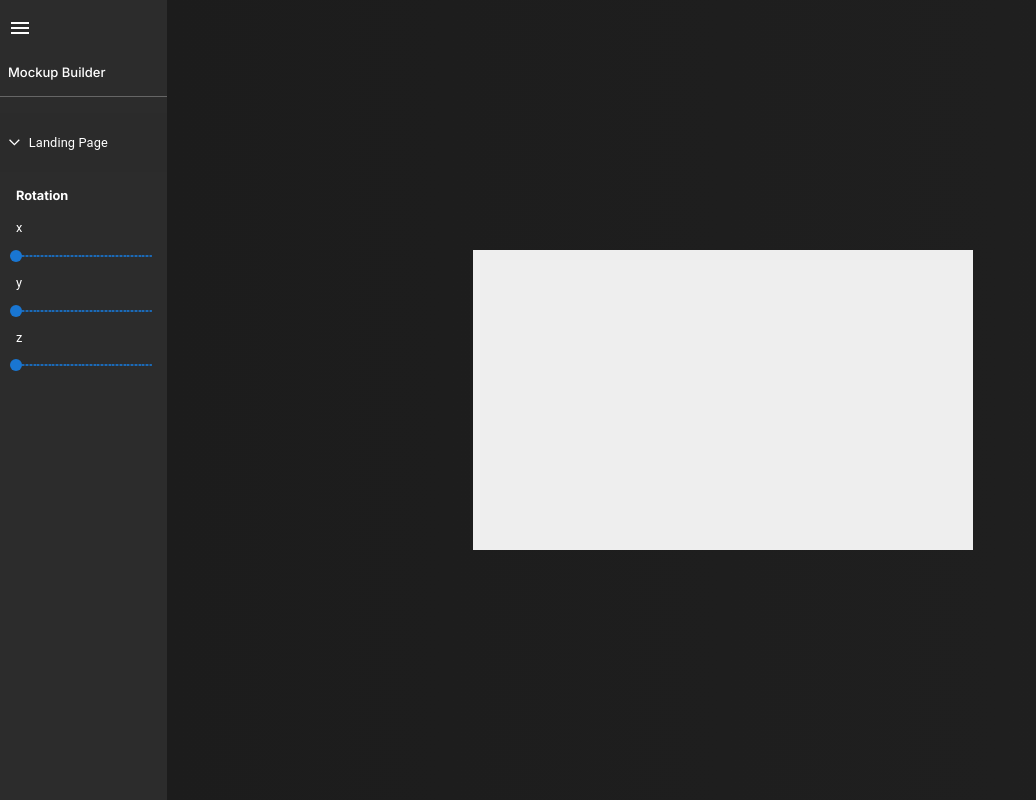
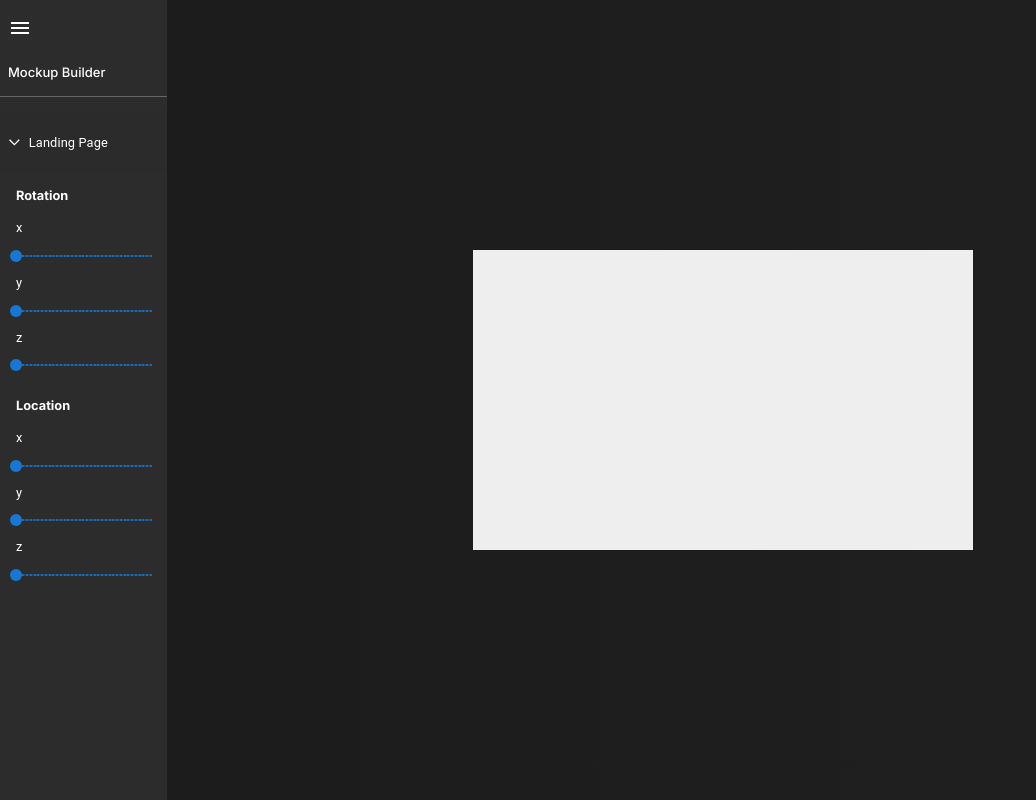
Before and after one commit to lyandeveloper/MockupBuilder, a Next.js app: page / in a window 1280 px wide. Both pictures are taken after a click on the button "Landing Page". Shown: the whole page, without its empty margins (0-1036 px from the left). Built offline with nearby package versions, Linux system fonts and the light colour scheme.

Commit message:
feat: add location

```diff
--- a/src/app/page.module.css
+++ b/src/app/page.module.css
@@ -84,6 +84,7 @@
   }
 
   .field_group {
+    margin-bottom: 2cqmin;
     .title {
       font-weight: bold;
     }
--- a/src/app/page.tsx
+++ b/src/app/page.tsx
@@ -11,6 +11,10 @@ export default function Home() {
   const [rotX, setRotX] = useState(0);
   const [rotY, setRotY] = useState(0);
   const [rotZ, setRotZ] = useState(0);
+
+  const [locX, setLocX] = useState(0);
+  const [locY, setLocY] = useState(0);
+  const [locZ, setLocZ] = useState(0);
 
   return (
     <main className={styles.main}>
@@ -41,14 +45,36 @@ export default function Home() {
                 onChange={(event, value) => setRotZ(typeof value === 'number' ? value : 0)}
               />
             </div>
+
+            <div className={styles.field_group}>
+              <span className={styles.title}>Location</span><br /><br />
+              <CustomizedSlider
+                label="x"
+                value={locX}
+                onChange={(event, value) => setLocX(typeof value === 'number' ? value : 0)}
+              />
+              <CustomizedSlider
+                label="y"
+                value={locY}
+                onChange={(event, value) => setLocY(typeof value === 'number' ? value : 0)}
+              />
+              <CustomizedSlider
+                label="z"
+                value={locZ}
+                onChange={(event, value) => setLocZ(typeof value === 'number' ? value : 0)}
+              />
+            </div>
           </CustomCollapse>
         </div>
       </aside>
       <section className={styles.viewport}>
         <div
           className={styles.object}
-          style={{ transform: `rotateX(${rotX}deg) rotateY(${rotY}deg) rotateZ(${rotZ}deg)` }}
+          style={{
+            transform: `rotateX(${rotX}deg) rotateY(${rotY}deg) rotateZ(${rotZ}deg) translate3d(${locX}px, ${locY}px, ${locZ}px)`,
+          }}
         ></div>
+
       </section>
 
     </main>
```
